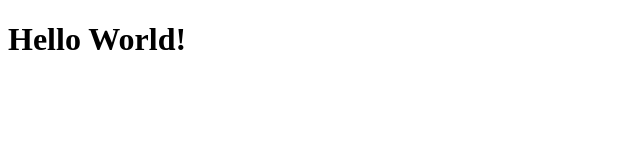
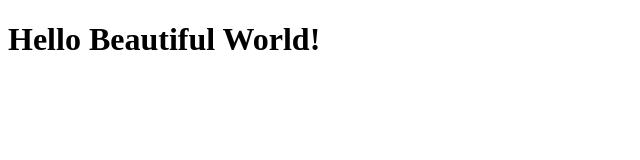
Before and after one commit to jsaenzg394/breakroom2, a plain HTML site: page index.html in a window 1280 px wide. Shown: the whole page, without its empty margins (0-640 px from the left). Drawn offline with Linux system fonts and the light colour scheme.

Commit message:
commit change 1

```diff
--- a/index.html
+++ b/index.html
@@ -7,6 +7,6 @@
     <meta name="viewport" content="width=device-width, initial-scale=1">
 </head>
 <body>
-    <h1>Hello World!</h1>
+    <h1>Hello Beautiful World!</h1>
 </body>
 </html>
```
